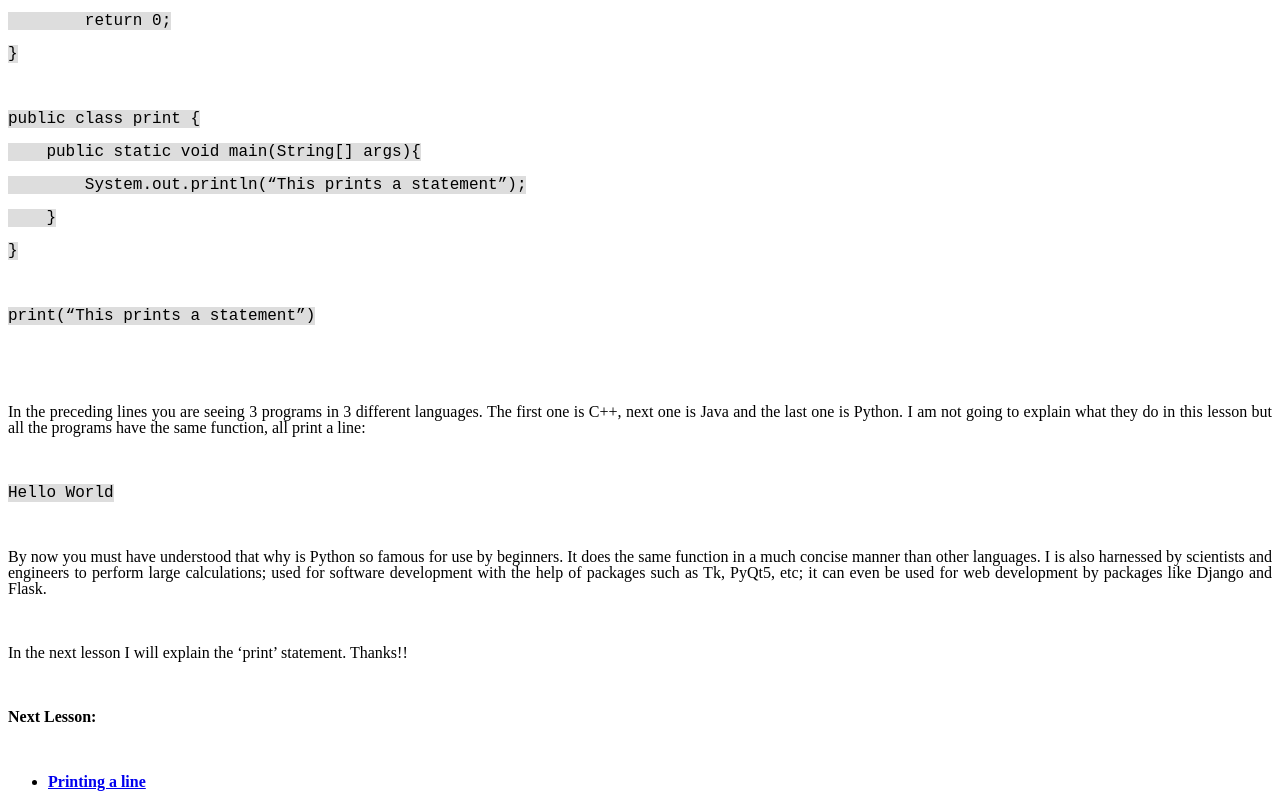
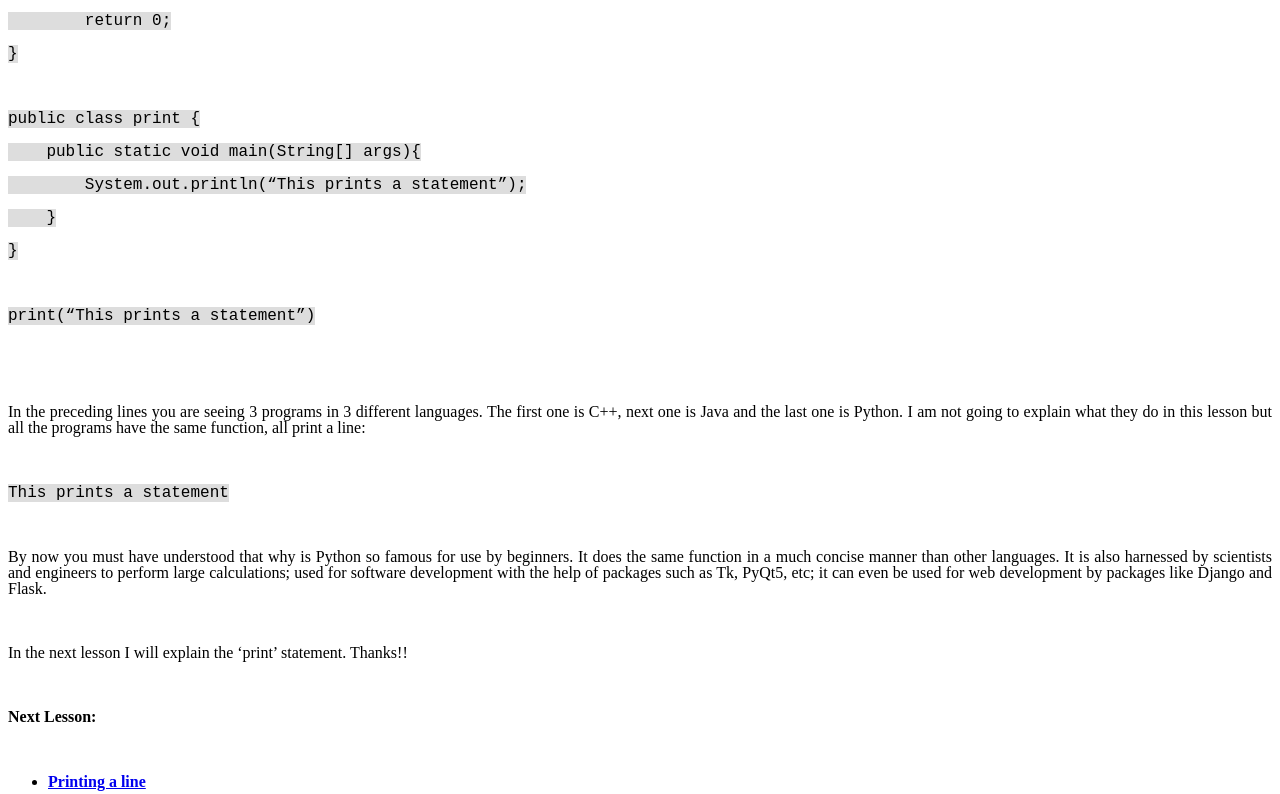
Before and after one commit to Aritra855/PyLearn, a plain HTML site: page index.html in a window 1280 px wide. Shown: the part 395-1189 px from the top of the page. Drawn offline with Linux system fonts and the light colour scheme.

Commit message:
Update index.html

```diff
--- a/index.html
+++ b/index.html
@@ -128,15 +128,14 @@
       <br>
     </p>
     <p class="western" style="margin-bottom: 0in; line-height: 100%" align="justify">
-      <font face="Courier New, monospace"><span style="background: #dddddd">Hello
-          World</span></font></p>
+      <font face="Courier New, monospace"><span style="background: #dddddd">This prints a statement</span></font></p>
     <p class="western" style="margin-bottom: 0in; line-height: 100%" align="justify">
       <br>
     </p>
     <p class="western" style="margin-bottom: 0in; line-height: 100%" align="justify">
       By now you must have understood that why is Python so famous for use by
       beginners. It does the same function in a much concise manner than other
-      languages. I is also harnessed by scientists and engineers to perform
+      languages. It is also harnessed by scientists and engineers to perform
       large calculations; used for software development with the help of
       packages such as Tk, PyQt5, etc; it can even be used for web development
       by packages like Django and Flask.</p>
```
